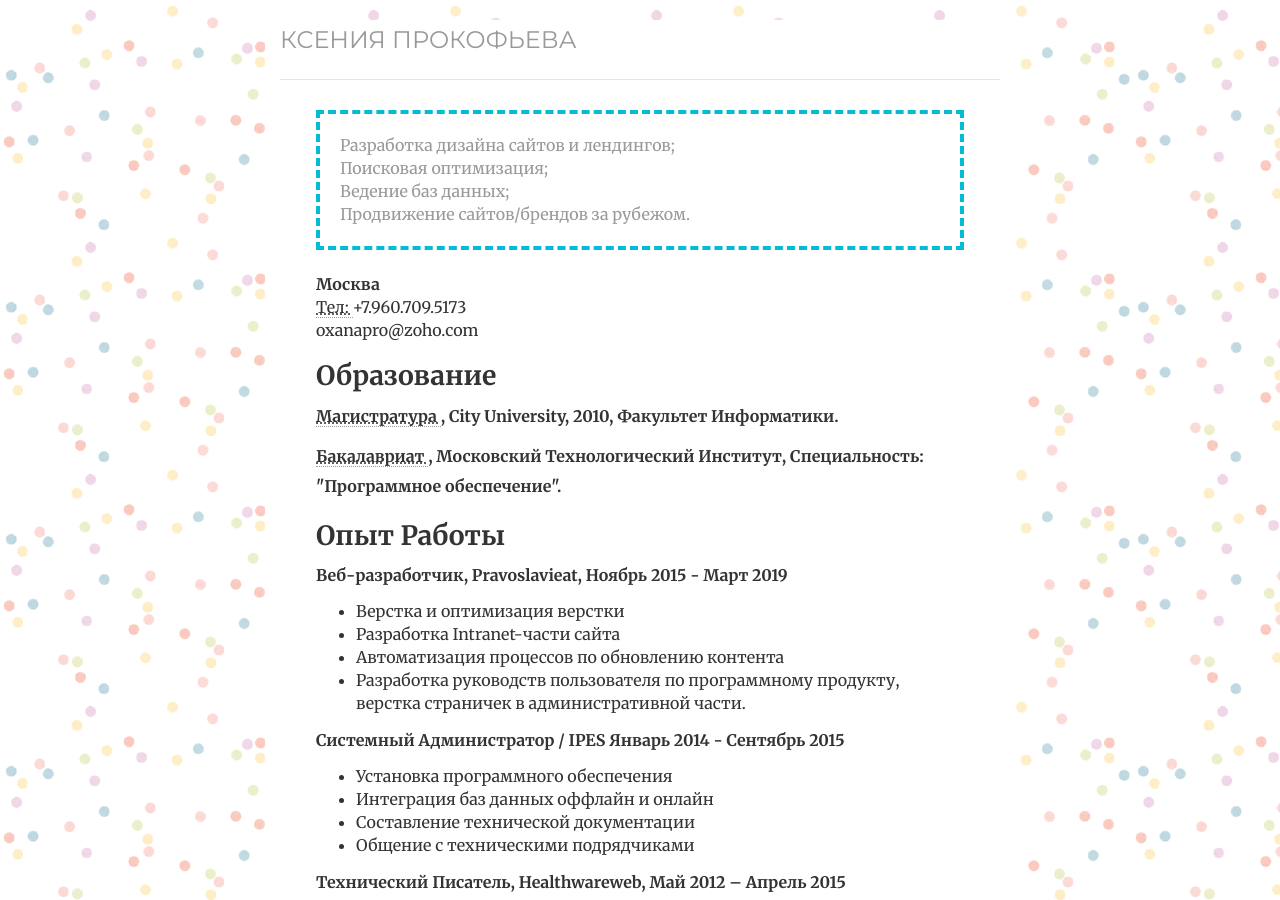
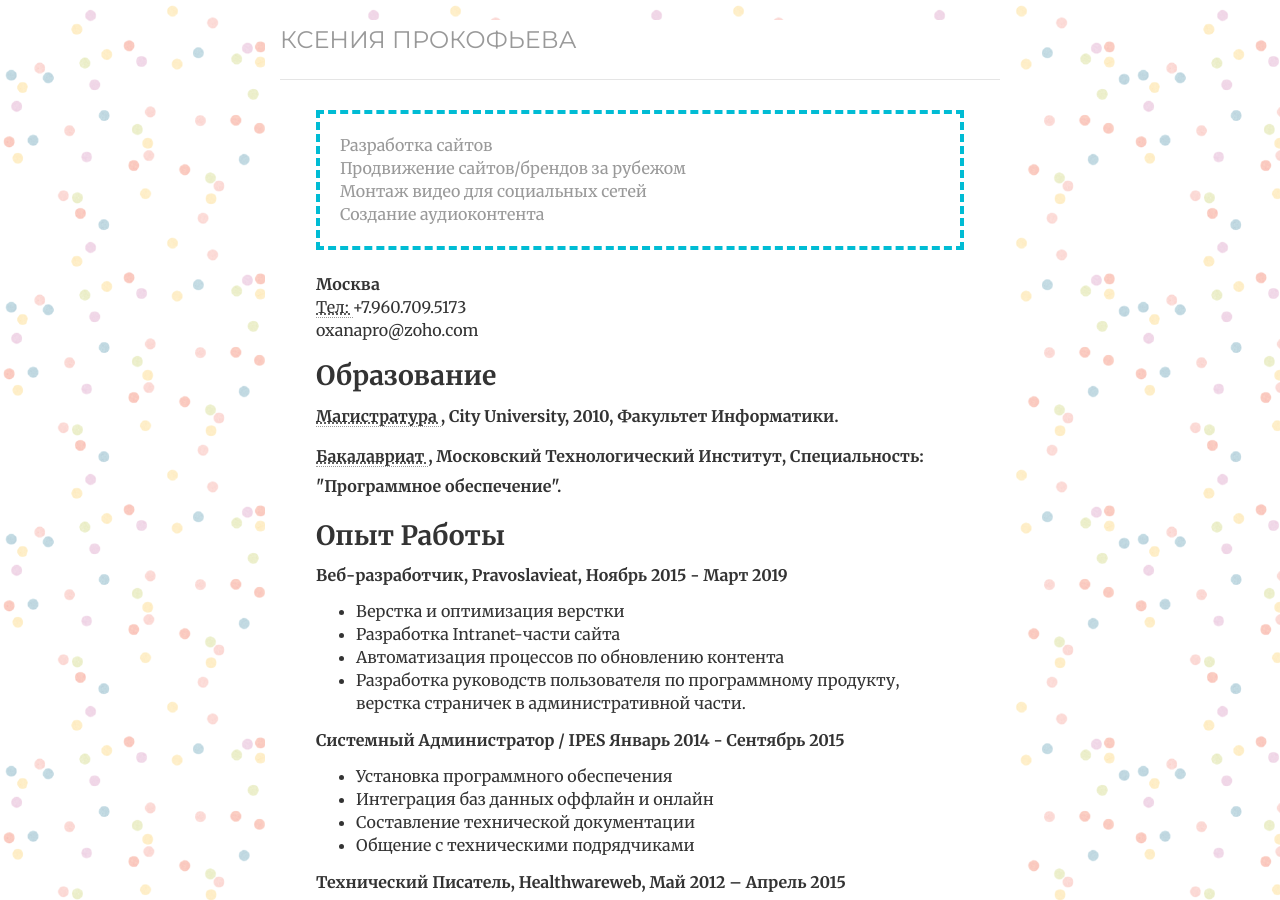
Before and after one commit to cvkp/cvkp.github.io, a Jekyll site: the page built from index.html, in a window 1280 px wide and 900 px high. Built offline with Jekyll 4.4.1, drawn with Linux system fonts in a browser that asks for light colours; nearby versions of some CDN libraries; the list of posts is cut into pages by our own code.

Commit message:
Update index.html

```diff
--- a/index.html
+++ b/index.html
@@ -26,19 +26,19 @@ ref: cv
 					<span itemprop="name">
 					</span>
 
-					<ul class="skills">
+	<ul class="skills">
 						<li>
-							Разработка дизайна сайтов и лендингов;
+							Разработка сайтов
 						</li>
 						<li>
-							Поисковая оптимизация;
+							Продвижение сайтов/брендов за рубежом
 						</li>
 
 						<li>
-							Ведение баз данных;
+							Монтаж видео для социальных сетей
 						</li>
 						<li>
-							Продвижение сайтов/брендов за рубежом.
+							Создание аудиоконтента
 						</li>
 					</ul>
 
```
